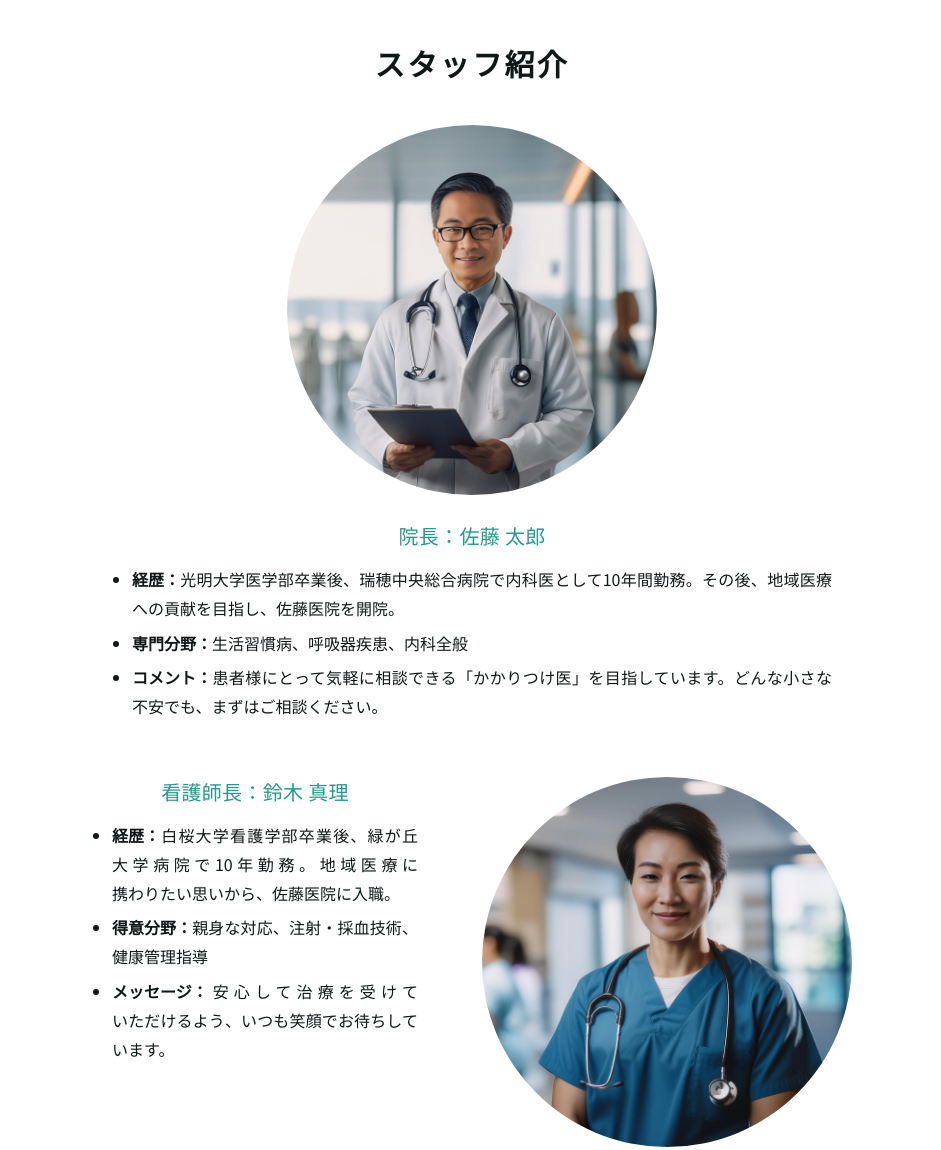
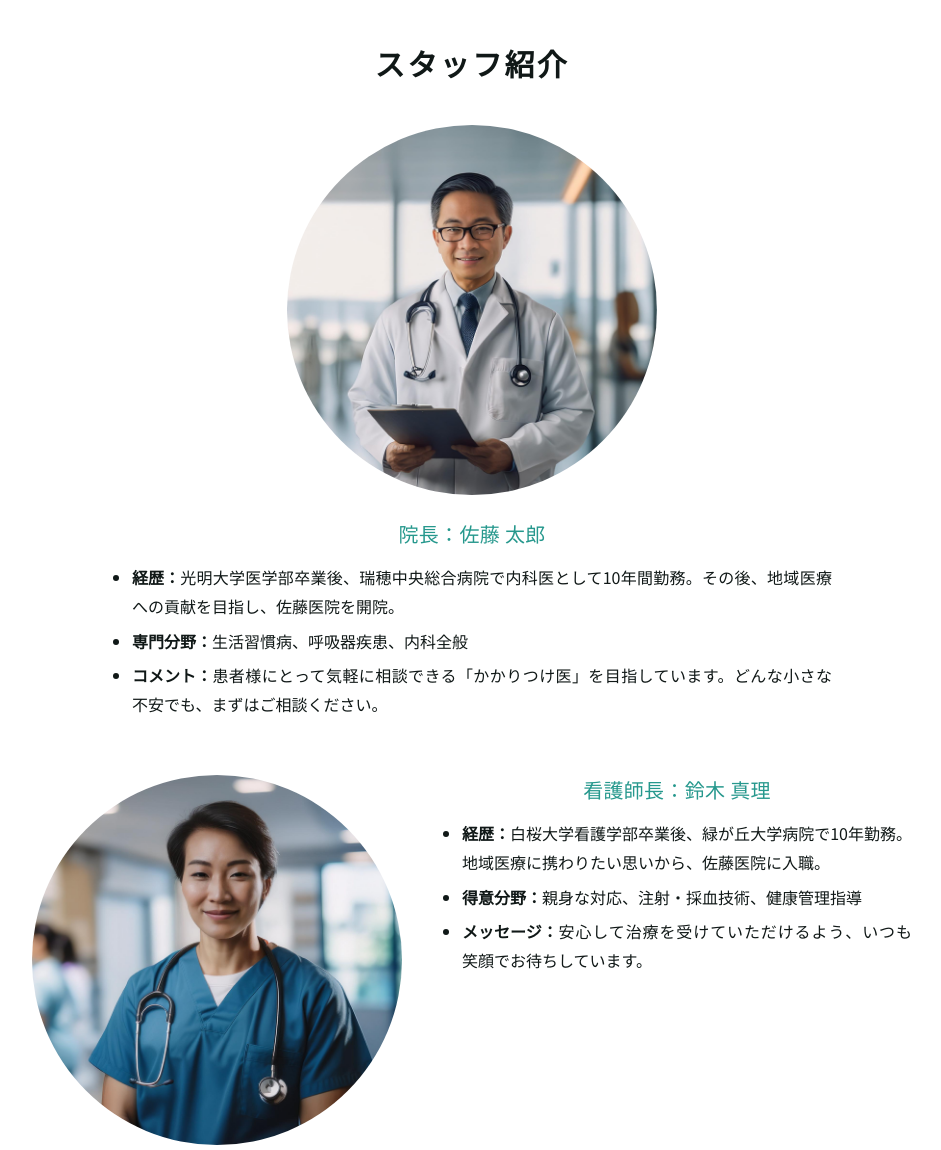
Before and after one commit to KEIJI3333/satouiin_waida, a plain HTML site: page index.html in a window 1280 px wide. Shown: the part 4940-6090 px from the top of the page, without its empty margins (248-1189 px from the left). Drawn offline with Linux system fonts and the light colour scheme.

Commit message:
スタッフ写真修正

```diff
--- a/css/style.css
+++ b/css/style.css
@@ -589,9 +589,10 @@ a { color: inherit; text-decoration: none; }
 }
 .lead-staff .staff-text { width: 720px; }
 .staff-row {
-  width: 760px;
+  width: 880px;
   min-height: 370px;
-  gap: 64px;
+  align-items: flex-start;
+  gap: 40px;
   margin-bottom: 56px;
 }
 .staff-row img {
@@ -599,7 +600,8 @@ a { color: inherit; text-decoration: none; }
   height: 370px;
 }
 .staff-text {
-  width: 326px;
+  width: 470px;
+  min-width: 0;
   align-self: flex-start;
   font-size: 16px;
   line-height: 1.8;
@@ -627,6 +629,12 @@ a { color: inherit; text-decoration: none; }
 }
 .staff-text .staff-phrase { white-space: nowrap; }
 
+.staff-section .lead-staff {
+  display: block;
+  min-height: 0;
+}
+.staff-section .lead-staff img { margin: 0 auto 24px; }
+
 .access-section {
   height: 999px;
   padding: 54px 0 58px;
--- a/index.html
+++ b/index.html
@@ -172,27 +172,26 @@
           <div class="staff-text">
             <h3>院長：佐藤 太郎</h3>
             <ul>
-              <li><strong>経歴：</strong><span class="staff-phrase">光明大学</span><span class="staff-phrase">医学部</span>卒業後、<span class="staff-phrase">瑞穂中央</span><span class="staff-phrase">総合病院</span>で内科医として10年間勤務。その後、<span class="staff-phrase">地域医療</span>への貢献を目指し、<span class="staff-phrase">佐藤医院を開院。</span></li>
+              <li><strong>経歴：</strong><span class="staff-phrase">光明大学</span><span class="staff-phrase">医学部</span>卒業後、<span class="staff-phrase">瑞穂中央</span><span class="staff-phrase">総合病院</span>で<span class="staff-phrase">内科医として</span>10年間勤務。その後、<span class="staff-phrase">地域医療</span>への貢献を目指し、<span class="staff-phrase">佐藤医院を開院。</span></li>
               <li><strong>専門分野：</strong><span class="staff-phrase">生活習慣病、</span><span class="staff-phrase">呼吸器疾患、</span><span class="staff-phrase">内科全般</span></li>
               <li><strong>コメント：</strong>患者様にとって気軽に相談できる「<span class="staff-phrase">かかりつけ医</span>」を目指しています。どんな小さな不安でも、まずは<span class="staff-phrase">ご相談ください。</span></li>
             </ul>
           </div>
         </article>
 
-        <article class="staff-row reverse">
+        <article class="staff-row">
+          <img class="staff-photo-suzuki" src="./assets/staff-suzuki.jpg" alt="看護師長 鈴木真理">
           <div class="staff-text">
             <h3>看護師長：鈴木 真理</h3>
             <ul>
               <li><strong>経歴：</strong><span class="staff-phrase">白桜大学</span><span class="staff-phrase">看護学部</span>卒業後、<span class="staff-phrase">緑が丘</span><span class="staff-phrase">大学病院</span>で10年勤務。<span class="staff-phrase">地域医療</span>に<span class="staff-phrase">携わりたい</span>思いから、<span class="staff-phrase">佐藤医院に入職。</span></li>
               <li><strong>得意分野：</strong>親身な対応、注射・<span class="staff-phrase">採血技術、</span><span class="staff-phrase">健康管理指導</span></li>
-              <li><strong>メッセージ：</strong>安心して治療を受けて<span class="staff-phrase">いただけるよう、</span>いつも笑顔でお待ちして<span class="staff-phrase">います。</span></li>
+              <li><strong>メッセージ：</strong>安心して治療を受けて<span class="staff-phrase">いただけるよう、</span>いつも<span class="staff-phrase">笑顔</span>でお待ちして<span class="staff-phrase">います。</span></li>
             </ul>
           </div>
-          <img class="staff-photo-suzuki" src="./assets/staff-suzuki.jpg" alt="看護師長 鈴木真理">
         </article>
 
-        <article class="staff-row">
-          <img class="staff-photo-takahashi" src="./assets/staff-takahashi.jpg" alt="臨床検査技師 高橋由美">
+        <article class="staff-row reverse">
           <div class="staff-text">
             <h3>臨床検査技師：高橋 由美</h3>
             <ul>
@@ -201,18 +200,19 @@
               <li><strong>コメント：</strong>できるだけリラックスして<span class="staff-phrase">いただけるよう、</span>優しく丁寧な対応を<span class="staff-phrase">心がけて</span><span class="staff-phrase">います。</span></li>
             </ul>
           </div>
+          <img class="staff-photo-takahashi" src="./assets/staff-takahashi.jpg" alt="臨床検査技師 高橋由美">
         </article>
 
-        <article class="staff-row reverse">
+        <article class="staff-row">
+          <img class="staff-photo-yamamoto" src="./assets/staff-yamamoto.jpg" alt="医療事務 山本花">
           <div class="staff-text">
             <h3>医療事務：山本 花</h3>
             <ul>
               <li><strong>経歴：</strong>希望<span class="staff-phrase">医療カレッジ</span>卒業後、<span class="staff-phrase">さくら診療所</span>にて<span class="staff-phrase">受付業務</span>を担当。現在は<span class="staff-phrase">佐藤医院</span>で<span class="staff-phrase">患者様対応を担当。</span></li>
               <li><strong>得意分野：</strong><span class="staff-phrase">受付業務、</span><span class="staff-phrase">カルテ管理、</span><span class="staff-phrase">医療費計算</span></li>
-              <li><strong>コメント：</strong>皆様に気持ちよくご利用<span class="staff-phrase">いただけるよう、</span>笑顔と真心を大切にして<span class="staff-phrase">おります。</span></li>
+              <li><strong>コメント：</strong>皆様に気持ちよくご利用<span class="staff-phrase">いただけるよう、</span>笑顔と<span class="staff-phrase">真心</span>を大切にして<span class="staff-phrase">おります。</span></li>
             </ul>
           </div>
-          <img class="staff-photo-yamamoto" src="./assets/staff-yamamoto.jpg" alt="医療事務 山本花">
         </article>
       </div>
     </section>
```
